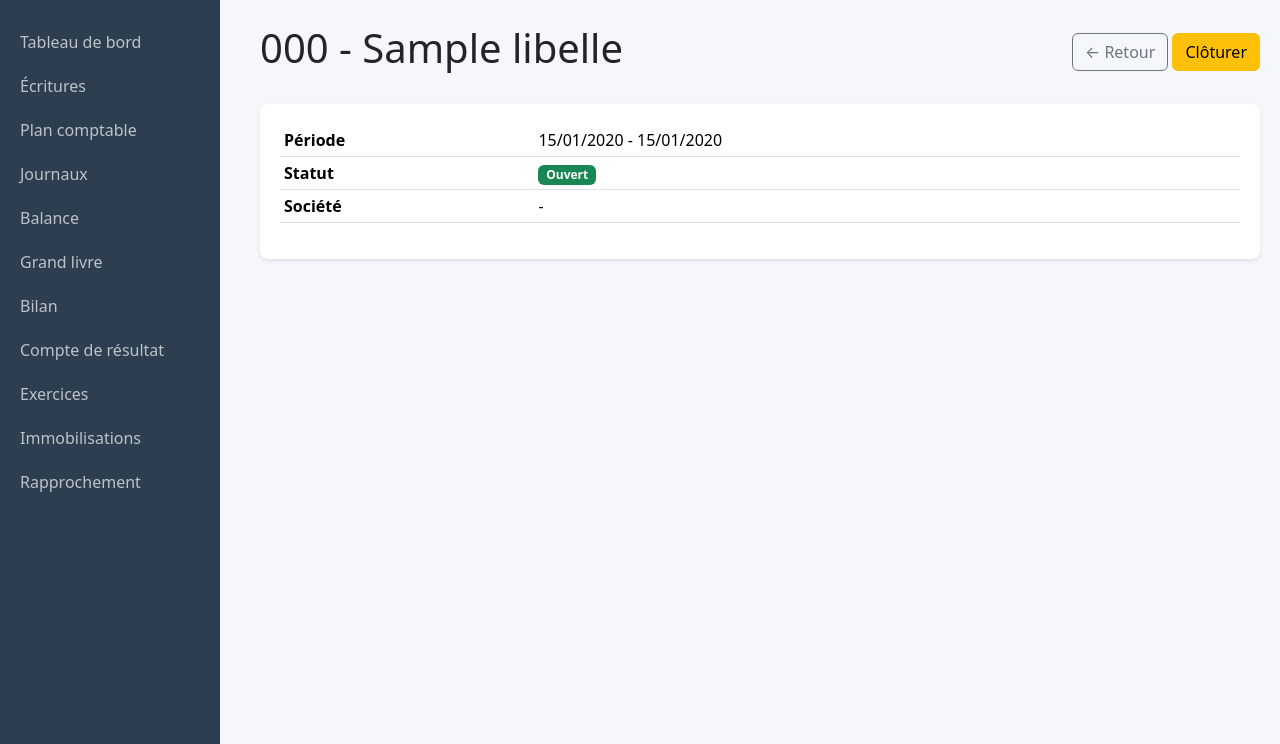
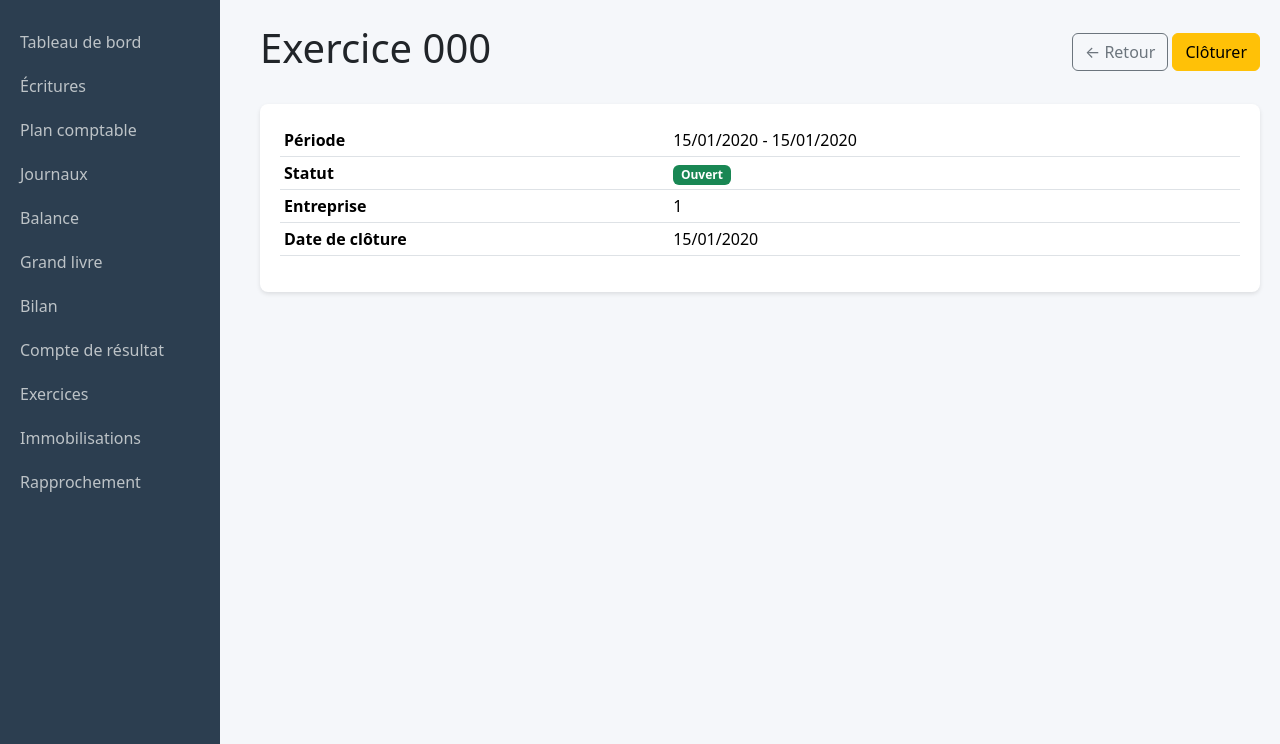
Before and after one commit to bahdev223/django-comptabilite-ohada, a Django app: template comptabilite_ohada/templates/comptabilite_ohada/exercice_detail.html in a window 1280 px wide. Shown: the part 56-800 px from the top of the page. Run offline with Django 4.2, Linux system fonts and the light colour scheme; the template is opened without the code that fills it: most values are stand-ins (such as "Sample title", 1, 10 or a date in 2020).

Commit message:
fix(templates): align fiscal year details with model

```diff
--- a/comptabilite_ohada/templates/comptabilite_ohada/exercice_detail.html
+++ b/comptabilite_ohada/templates/comptabilite_ohada/exercice_detail.html
@@ -2,7 +2,7 @@
 {% block title %}Exercice {{ exercice.code }}{% endblock %}
 {% block content %}
 <div class="d-flex justify-content-between align-items-center mb-4">
-    <h1>{{ exercice.code }} - {{ exercice.libelle }}</h1>
+    <h1>Exercice {{ exercice.code }}</h1>
     <div>
         <a href="{% url 'comptabilite:exercice_list' %}" class="btn btn-outline-secondary">&larr; Retour</a>
         {% if not exercice.cloture %}
@@ -22,7 +22,8 @@
     <table class="table table-sm">
         <tr><th>P&eacute;riode</th><td>{{ exercice.date_debut|date:"d/m/Y" }} - {{ exercice.date_fin|date:"d/m/Y" }}</td></tr>
         <tr><th>Statut</th><td>{% if exercice.cloture %}<span class="badge bg-secondary">Cl&ocirc;tur&eacute;</span>{% else %}<span class="badge bg-success">Ouvert</span>{% endif %}</td></tr>
-        <tr><th>Soci&eacute;t&eacute;</th><td>{{ exercice.societe|default:"-" }}</td></tr>
+        <tr><th>Entreprise</th><td>{{ exercice.entreprise_id|default:"Mode mono-entreprise" }}</td></tr>
+        <tr><th>Date de cl&ocirc;ture</th><td>{{ exercice.date_cloture|date:"d/m/Y"|default:"-" }}</td></tr>
     </table>
 </div>
 {% endblock %}
```
